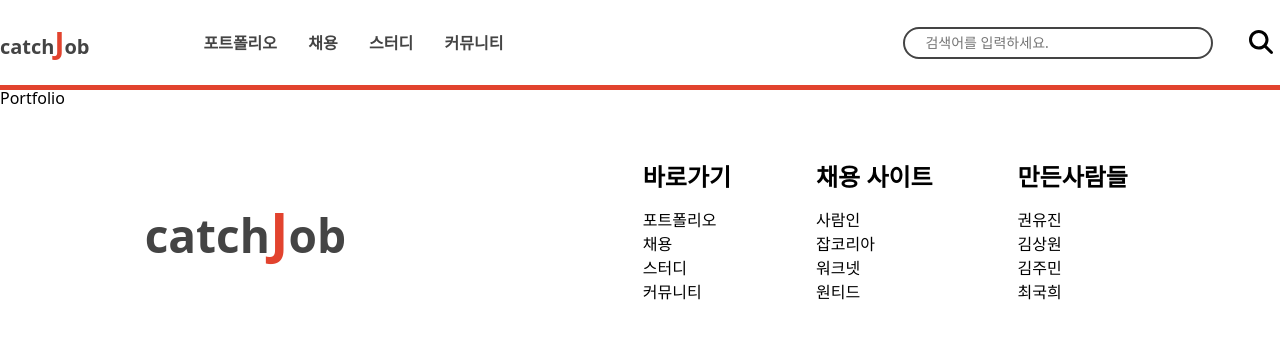
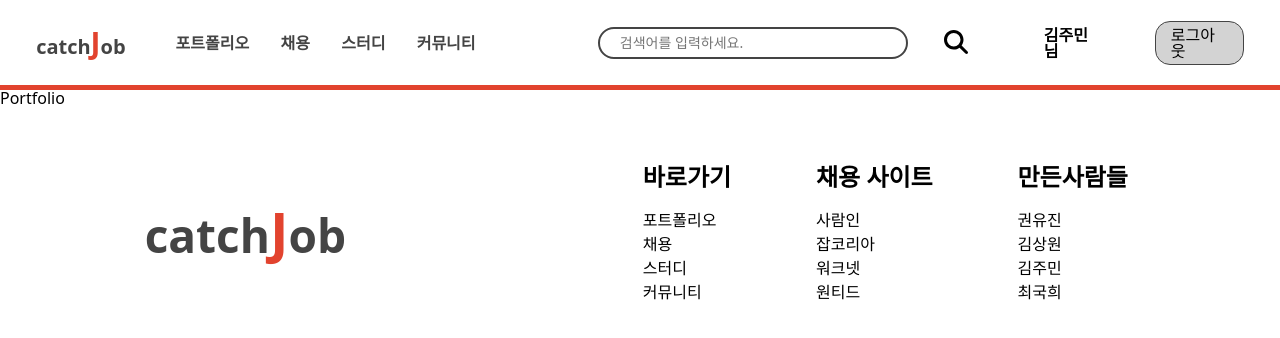
Before and after one commit to kjm541006/testCatchJob, a React (Create React App) app in the folder frontend/catch-job/: page / in a window 1280 px wide. Shown: the top 338 px of the page. Built offline with nearby package versions, Linux system fonts and the light colour scheme.

Commit message:
헤더 수정

```diff
--- a/frontend/catch-job/src/components/header/Header.jsx
+++ b/frontend/catch-job/src/components/header/Header.jsx
@@ -8,21 +8,21 @@
 const Header = () => {
   const [isLoggedIn, setIsLoggedIn] = useState(true);
 
-  const toggleLogin = () => {
-    setIsLoggedIn(false);
-    axios.post("http://43.202.98.45:8089/logout")
-      .then((response) => {
-        if (response.status === 200) {
-          localStorage.removeItem("token");
-          setIsLoggedIn(false);
-        } else {
+  // const toggleLogin = () => {
+  //   setIsLoggedIn(false);
+  //   axios.post("http://43.202.98.45:8089/logout")
+  //     .then((response) => {
+  //       if (response.status === 200) {
+  //         localStorage.removeItem("token");
+  //         setIsLoggedIn(false);
+  //       } else {
 
-        }
-      })
-      .catch((error) => {
-        console.error("로그아웃 에러:", error);
-      });
-  };
+  //       }
+  //     })
+  //     .catch((error) => {
+  //       console.error("로그아웃 에러:", error);
+  //     });
+  // };
 
   return (
     <>
@@ -49,6 +49,8 @@
               </Link>
             </ul>
           </div>
+        </div>
+        <div className="nav-right">
           <form action="/search" method="post">
             <div className="search-bar">
               <input type="text" placeholder="검색어를 입력하세요." className="search-box" required name="search" />
@@ -73,10 +75,10 @@
             {/* 로그인 했을 경우 */}
             {isLoggedIn && (
               <div className="header-user-info">
-                <Link to="/edit" className="header-username">김주민 님</Link>
-                <div className="header-logout-btn" onClick={toggleLogin}>
-                  로그아웃
-                </div>
+                <Link to="/edit" className="header-username">
+                  김주민 님
+                </Link>
+                <div className="header-logout-btn">로그아웃</div>
               </div>
             )}
           </div>
--- a/frontend/catch-job/src/components/header/header.css
+++ b/frontend/catch-job/src/components/header/header.css
@@ -5,26 +5,32 @@
   width: 100%;
   height: 90px;
   display: flex;
-  justify-content: center;
+  justify-content: space-around;
   align-items: center;
-  min-width: 1500px;
+  min-width: 50%;
+  max-width: 100%;
   font-weight: 600;
   z-index: 999;
   background-color: #fff;
 }
 
 .header-nav {
-  margin: 0 auto;
   display: flex;
   align-items: center;
-  padding: 0 100px;
-  width: 1700px;
+  padding: 0 50px 0 0;
+  gap: 50px;
+}
+
+.nav-right {
+  display: flex;
+  justify-content: center;
+  align-items: center;
+  gap: 70px;
 }
 
 .logo {
   max-width: 235px;
   width: 100%;
-  /* padding-left: 50px; */
   font-size: 20px;
   font-weight: 600;
 }
@@ -35,7 +41,6 @@
 }
 
 .nav {
-  margin-left: 114px;
 }
 
 .nav-lists {
@@ -57,7 +62,6 @@
   justify-content: center;
   max-width: 800px;
   width: 100%;
-  padding-left: 400px;
 }
 
 .search-box {
@@ -76,9 +80,7 @@
 }
 
 .joinAndLogin {
-  margin-left: 170px;
   display: flex;
-  /* justify-content: space-between; */
   gap: 40px;
   width: 100%;
   max-width: 250px;
@@ -100,7 +102,6 @@
 }
 
 .header-user-info {
-  margin-left: 170px;
   width: 200px;
   display: flex;
   align-items: center;
```
